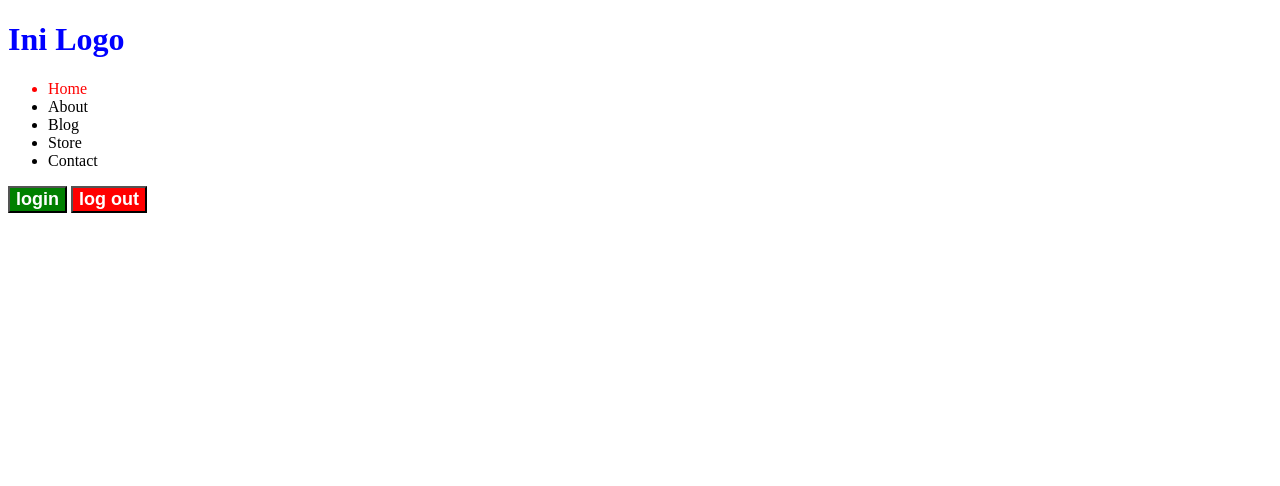
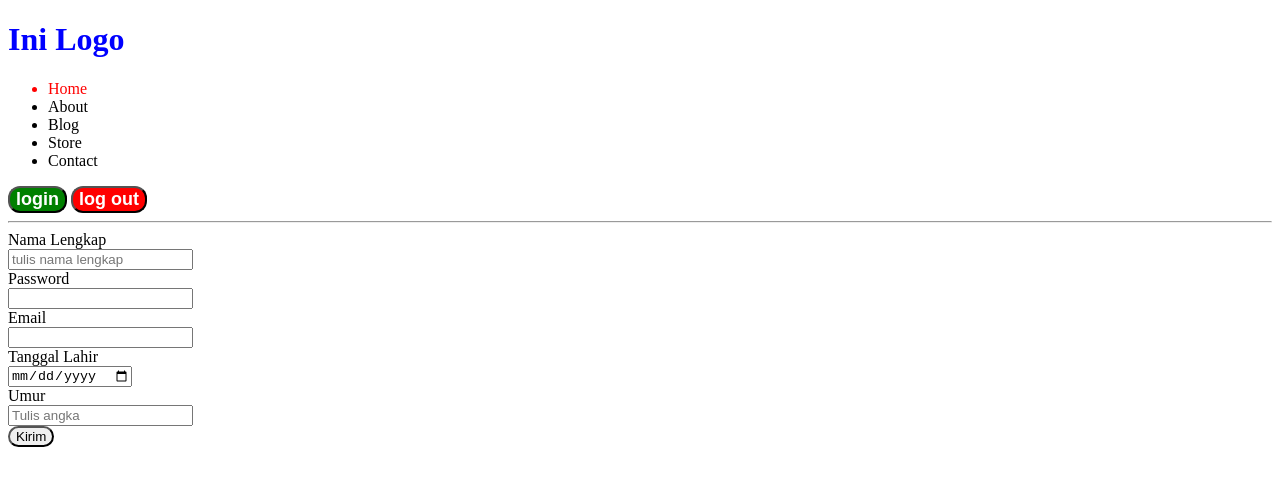
Before and after one commit to luaygitaris/website-sederhana, a website: page index.html in a window 1280 px wide. Drawn offline with Linux system fonts and the light colour scheme.

Commit message:
Nambah form

```diff
--- a/index.html
+++ b/index.html
@@ -23,5 +23,30 @@
     </div>
    </div>
    <!-- Nabigasi berakhir -->
+    <hr>
+
+    <!--INPUT FORM-->
+    <form action="">
+      <div class="buttom-aja">
+        <label for="buat-nama-lengkap">Nama Lengkap</label>
+        <input id="buat-nama-lengkap" type="text" placeholder="tulis nama lengkap">
+      </div>
+      <div class="buttom-aja">
+        <label for="password">Password</label>
+        <input id="password" type="password">
+      </div>
+      <div class="buttom-aja">
+        <label for="email">Email</label>
+        <input id="email" type="email">
+      </div>
+      <div class="buttom-aja">
+        <label for="tanggal">Tanggal Lahir</label>
+        <input id="tanggal" type="date"></div>
+      <div class="buttom-aja">
+        <label for="umur">Umur</label>
+        <input id="umur" type="number" name="umur" placeholder="Tulis angka">
+      </div>
+      <button>Kirim</button>
+    </form>
 </body>
 </html>
--- a/style.css
+++ b/style.css
@@ -1,5 +1,8 @@
 #judul-unik {
     color: blue
+}
+button {
+    border-radius: 12px;
 }
 .login-aja {
     background: green;
@@ -16,3 +19,6 @@
 #ini-beda {
     color: red;
 }
+label, input {
+    display: block;
+}
```
